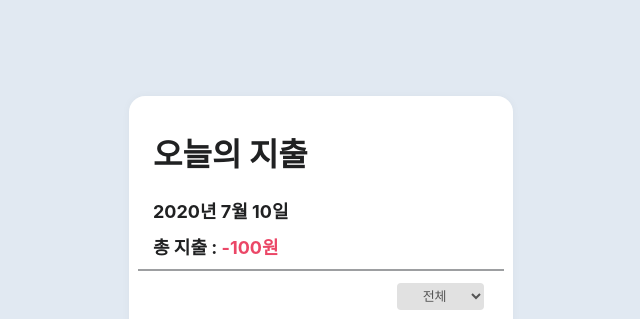
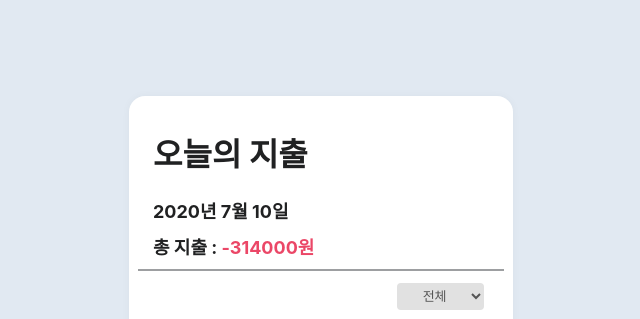
Before and after one commit to BoMeeYoon/react-hooks-financial-ledger, a React (Create React App) app: page / in a window 1280 px wide. Shown: the top 319 px of the page, without its empty margins (319-959 px from the left). Built offline with nearby package versions, Linux system fonts and the light colour scheme.

Commit message:
HEADER : logic completed

```diff
--- a/src/components/ExpensesHeader.js
+++ b/src/components/ExpensesHeader.js
@@ -1,9 +1,9 @@
-import React from 'react';
+import React, { useMemo } from "react";
+import { useExpensesState } from "../contexts/ExpensesContext";
 import styled from "styled-components";
 import { darkGrayBlue, hotPink } from "../constants/color.js";
 
 const ExpensesHeaderBlock = styled.header`
-
   heigth: 25%;
   padding: 12px 24px 10px;
 
@@ -21,22 +21,33 @@ const ExpensesHeaderBlock = styled.header`
   span {
     color: ${hotPink};
   }
-`
+`;
+const calculateTotalAmount = (expenses) => {
+  return expenses.reduce((acc, expense) => {
+    acc -= expense.amount;
+    return acc;
+  }, 0);
+};
 function ExpensesHeader() {
+  const { expenses } = useExpensesState();
   const date = new Date();
-  const dateString = date.toLocaleDateString('ko-KR', {
+  const dateString = date.toLocaleDateString("ko-KR", {
     year: "numeric",
     month: "long",
-    day: "numeric"
+    day: "numeric",
   });
 
-  return <ExpensesHeaderBlock>
-    <h1>오늘의 지출</h1>
-    <p className="date">{dateString}</p>
-    <p className="total-amount">총 지출 :
-      <span> -100원</span>
-    </p>
-  </ExpensesHeaderBlock>
+  const total = useMemo(() => calculateTotalAmount(expenses), [expenses]);
+
+  return (
+    <ExpensesHeaderBlock>
+      <h1>오늘의 지출</h1>
+      <p className="date">{dateString}</p>
+      <p className="total-amount">
+        총 지출 :<span> {total}원</span>
+      </p>
+    </ExpensesHeaderBlock>
+  );
 }
 
-export default ExpensesHeader
+export default ExpensesHeader;
--- /dev/null
+++ b/src/contexts/ExpensesContext.js
@@ -0,0 +1,83 @@
+import React, { createContext, useContext, useReducer } from "react";
+
+const initialState = {
+  expenses : [
+    {
+      id:1,
+      category:'meal',
+      title:'식사',
+      content:'홍콩반점',
+      amount:2000,
+    },
+    {
+        id:2,
+        category:'grocery',
+        title:'식료품',
+        content:'양배추',
+        amount:5000,
+    },
+    {
+        id:3,
+        category:'transportation',
+        title:'교통',
+        content:'택시비',
+        amount:200000,
+    },
+    {
+        id:4,
+        category:'living',
+        title:'생활',
+        content:'관리비',
+        amount:100000,
+    },
+    {
+        id:5,
+        category:'medical',
+        title:'의료',
+        content:'병원 진료',
+        amount:7000,
+    }
+  ],
+  filter: "all",
+  filterExpenses: []
+}
+
+function expensesReducer(state, action) {
+  switch(action.type) {
+    case "CREATE" :
+      return state.expenses.concat(action.expense);
+    case "UPDATE" :
+      return state.expenses.map(expense => expense.id === action.id ? expense = action.expense : expense);
+    case "DELETE" :
+      return state.expenses.filter(expense => expense.id !== action.id);
+    case "FILTER" :
+      return state.expenses.filter(expense => expense.category === action.filter);
+    default: throw new Error('error')
+   }
+};
+
+const ExpensesStateContext = createContext(undefined);
+const ExpensesDispatchContext = createContext(undefined);
+
+export function ExpensesProvider({ children }) {
+  const [state, dispatch] = useReducer(expensesReducer, initialState);
+  return (
+    <ExpensesDispatchContext.Provider value = {dispatch}>
+      <ExpensesStateContext.Provider value = {state}>
+        {children}
+      </ExpensesStateContext.Provider>
+    </ExpensesDispatchContext.Provider>
+  )
+}
+
+export function useExpensesDispatch() {
+  const context = useContext(ExpensesDispatchContext);
+  if(!context) throw new Error("Cannot find ExpensesProvider");
+  return context
+};
+
+export function useExpensesState() {
+  const context = useContext(ExpensesStateContext);
+  if(!context) throw new Error("Cannot find ExpensesProvider");
+  return context
+};
```
Also changed, not shown: src/App.js (+4 -3 lines).
